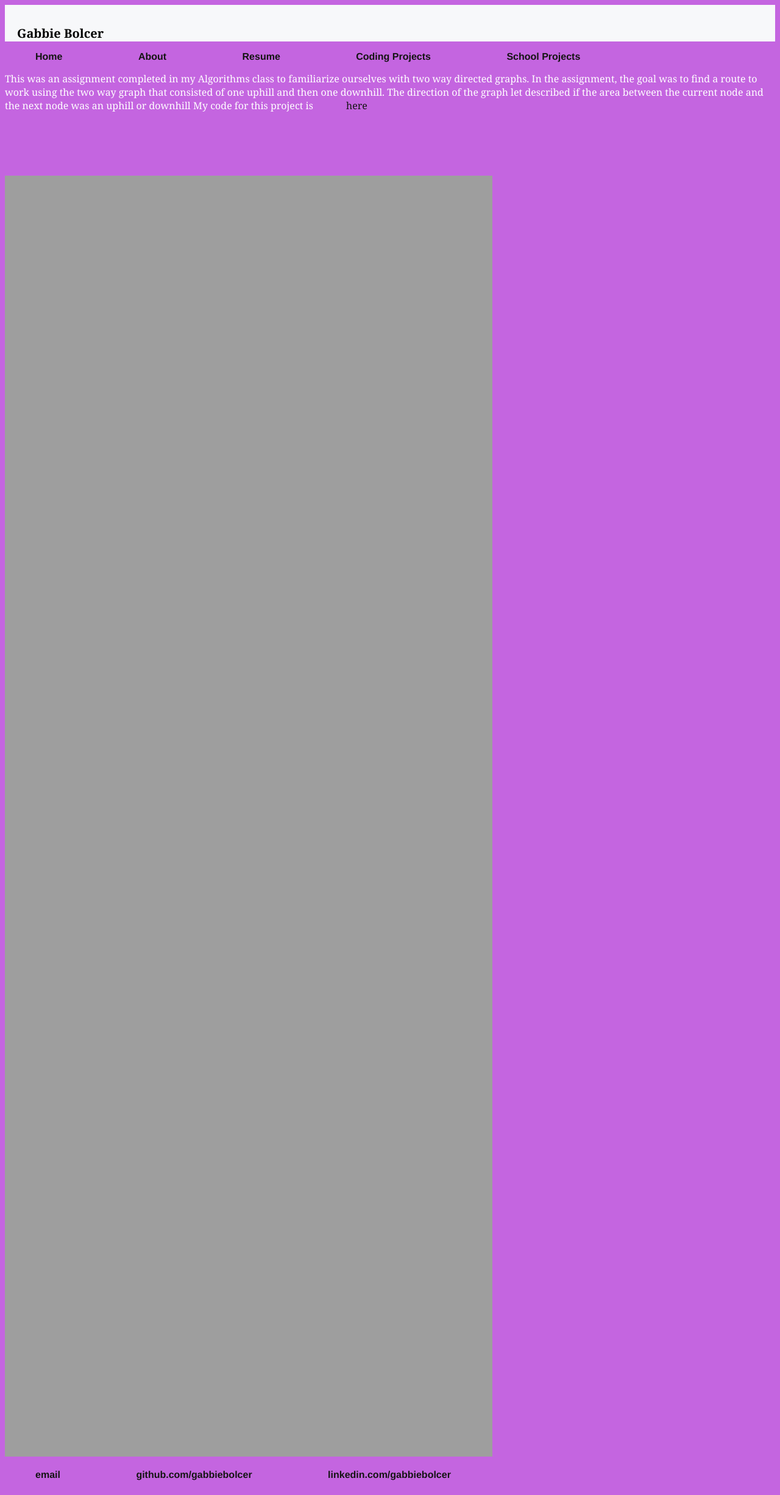
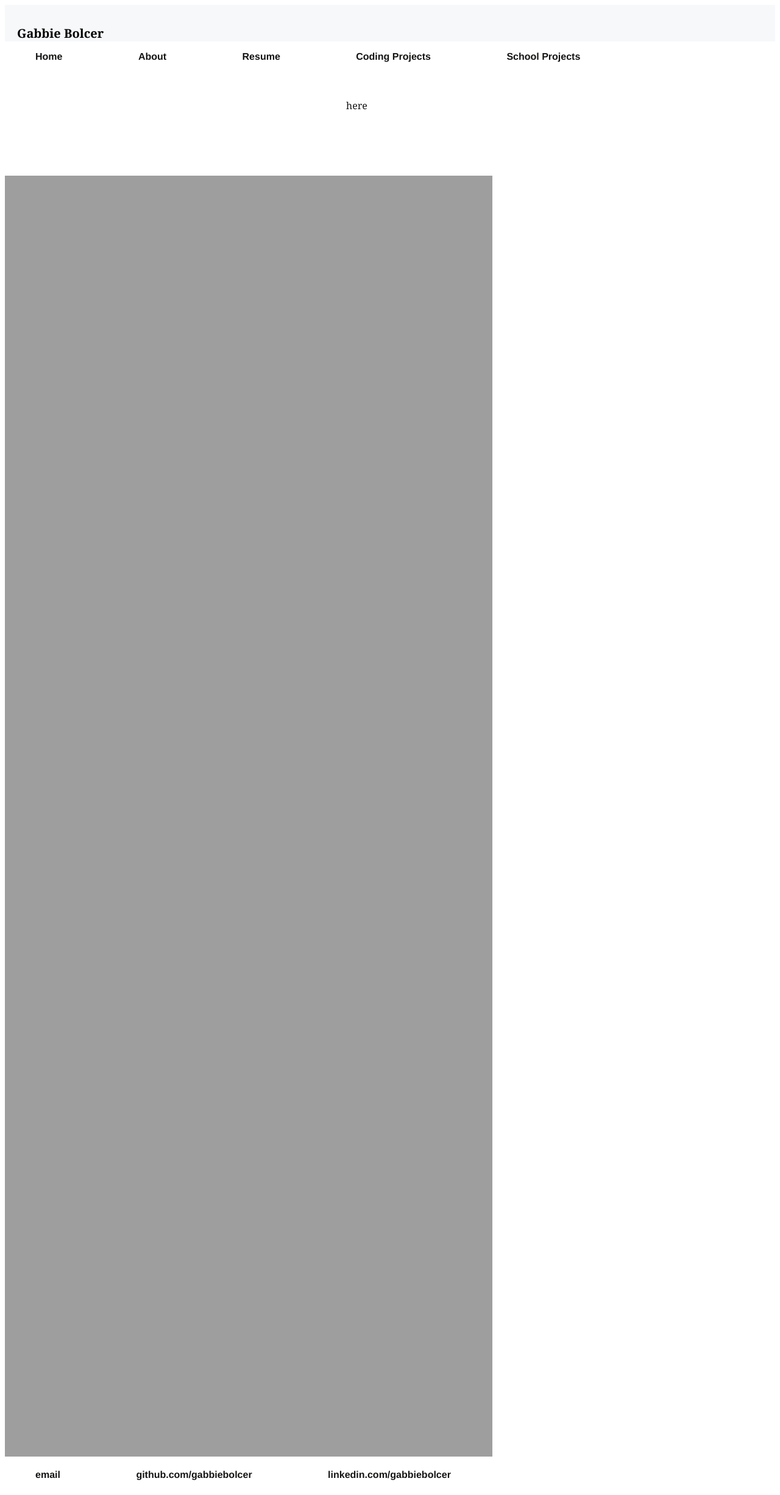
Before and after one commit to gabbiebolcer/gabbiebolcer.github.io, a Jekyll site: the page built from coding projects/TwoWayDirectedGraph.html, in a window 1280 px wide. Shown: the whole page at 61% size. Built offline with Jekyll 4.4.1, drawn with Linux system fonts in a browser that asks for light colours.

Commit message:
try adding body to change background color

```diff
--- a/coding projects/TwoWayDirectedGraph.html
+++ b/coding projects/TwoWayDirectedGraph.html
@@ -11,6 +11,7 @@ node was an uphill or downhill
 <br></br>
 <br></br>
 
-
-<embed src="https://gabbiebolcer.github.io/TwoWayDirectedGraph.java" width="800px" height="2100px" />
+<body style="background-color:white;">
+	<embed src="https://gabbiebolcer.github.io/TwoWayDirectedGraph.java" width="800px" height="2100px" />
+   </body>
 </div><!-- /.blurb -->
```
